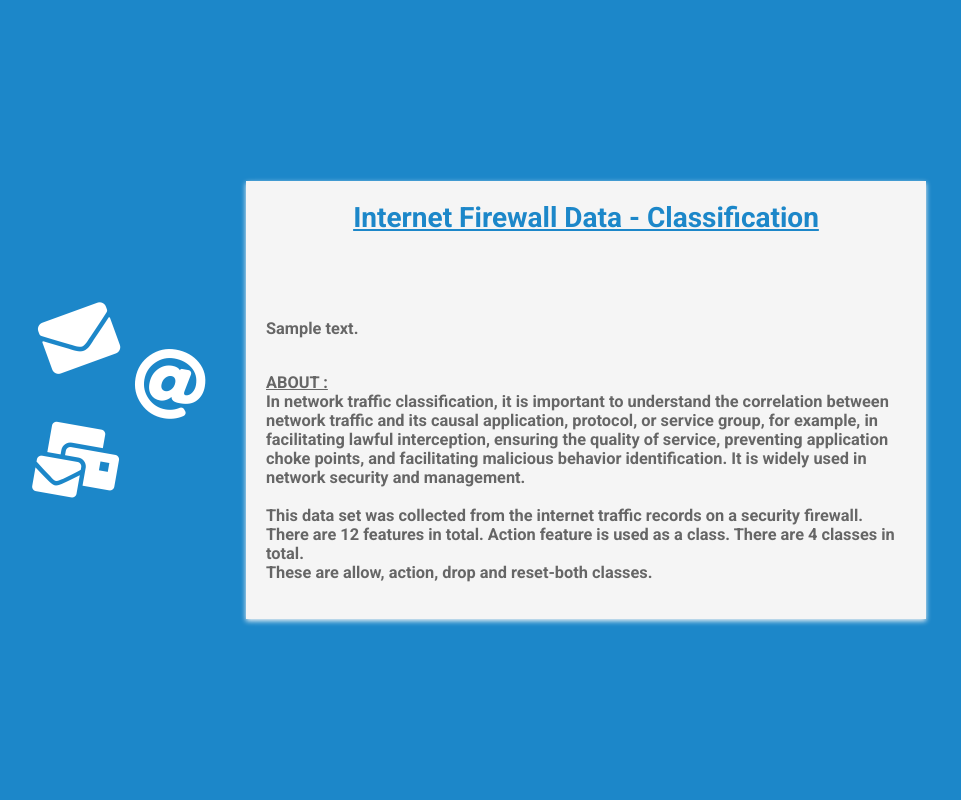
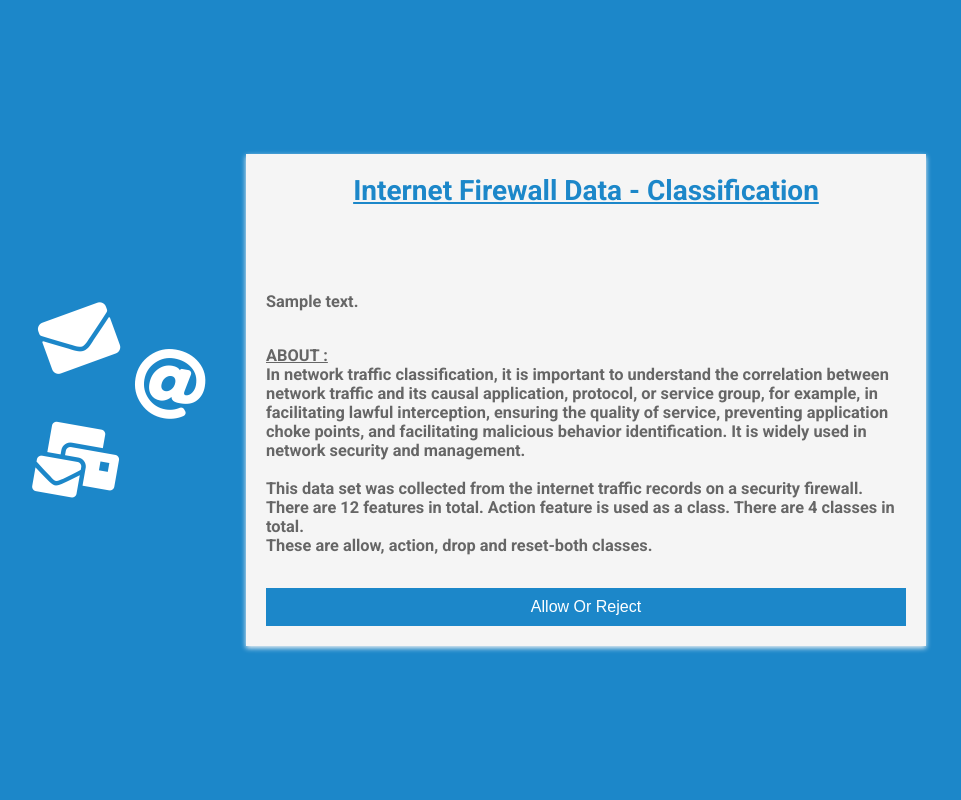
Before and after one commit to DebmalyaRay9989/traffic_classification_app, a Flask app: template templates/results.html in a window 1280 px wide. Shown: the whole page, without its empty margins (185-1146 px from the left). Run offline with Flask 2, Linux system fonts and the light colour scheme; the template is opened without the code that fills it: most values are stand-ins (such as "Sample title", 1, 10 or a date in 2020); parts of the project's set-up code (start-up, migrations or seed data) failed here and were passed over; some libraries are stand-ins or nearby versions.

Commit message:
Update results.html
.

```diff
--- a/templates/results.html
+++ b/templates/results.html
@@ -136,6 +136,9 @@
 			There are 12 features in total. Action feature is used as a class. There are 4 classes in total. <br>
 			These are allow, action, drop and reset-both classes.<br>
 			</h3>
+			<br>
+			<button id="sub" type="submit ">Allow Or Reject</button>
+			<br>
 
         </div>
       </form>
```
